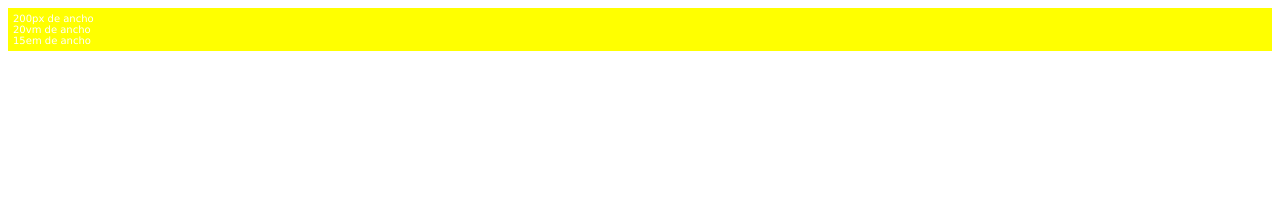
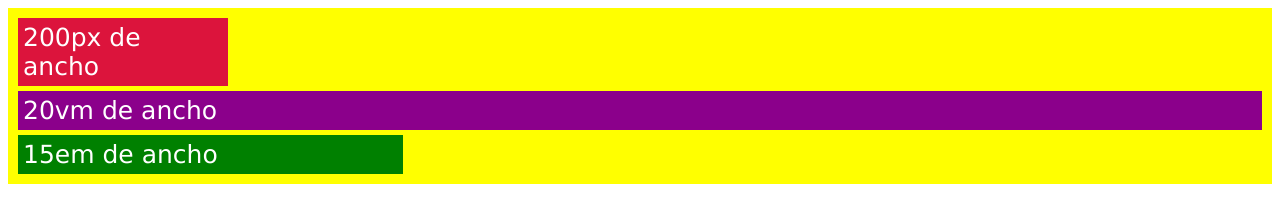
Before and after one commit to pchavez91/Curso-html-y-css, a plain HTML site: page Unidades-absolutas/index.html in a window 1280 px wide. Drawn offline with Linux system fonts and the light colour scheme.

Commit message:
se agrego datos al style

```diff
--- a/Unidades-absolutas/style.css
+++ b/Unidades-absolutas/style.css
@@ -1,7 +1,27 @@
 #contenedor-principal {
     color: white;
     padding: 5px;
-    font-size: 10px;
+    font-size: 25px;
     background-color: yellow;
     font-family: Verdana, Geneva, Tahoma, sans-serif;
 }
+
+.rectangulo {
+    padding: 5px;
+    margin: 5px;
+}
+
+.px {
+    background-color: crimson;
+    width: 200px;
+}
+
+.vm {
+    background-color: darkmagenta;
+    width: 20vm;
+}
+
+.em {
+    background-color: green;
+    width: 15em;
+}
```
